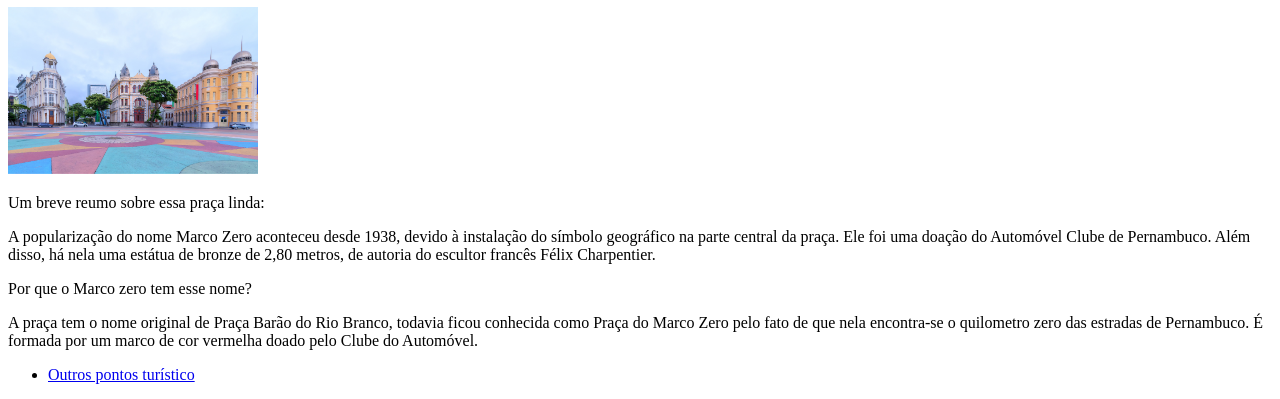
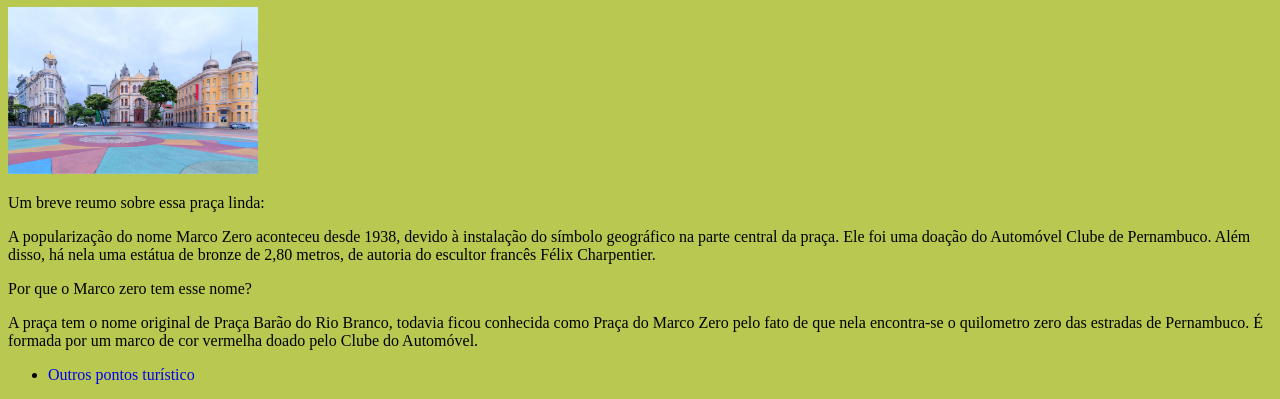
Before and after one commit to GustavoRodrigues0306/Atividades-joy, a plain HTML site: page index.html in a window 1280 px wide. Shown: the part 73-472 px from the top of the page. Drawn offline with Linux system fonts and the light colour scheme.

Commit message:
Atividade css

```diff
--- a/index.html
+++ b/index.html
@@ -3,6 +3,7 @@
 <head>
     <meta charset="UTF-8">
     <meta name="viewport" content="width=device-width, initial-scale=1.0">
+    <link rel="stylesheet" href="./style.css">
     <title>Documento</title>
 </head>
 <body>
--- /dev/null
+++ b/style.css
@@ -0,0 +1,13 @@
+body{
+    background-color: rgb(184, 200, 80);
+}
+
+
+p{
+    font-size: medium;
+    font-weight: 100;
+}
+
+a{
+    text-decoration: none;
+}
```
